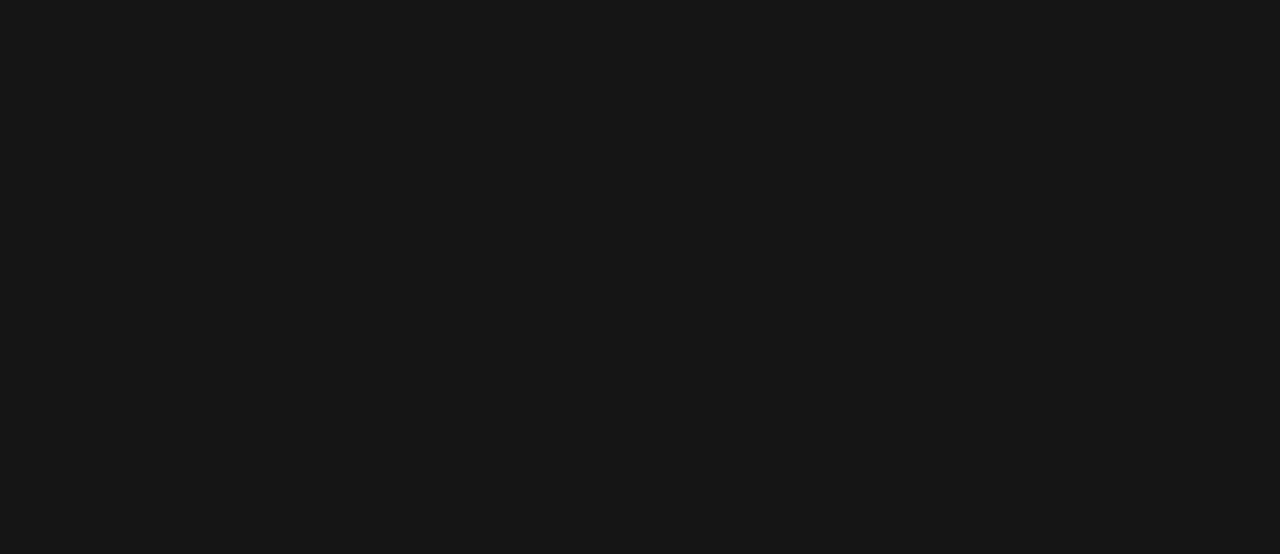
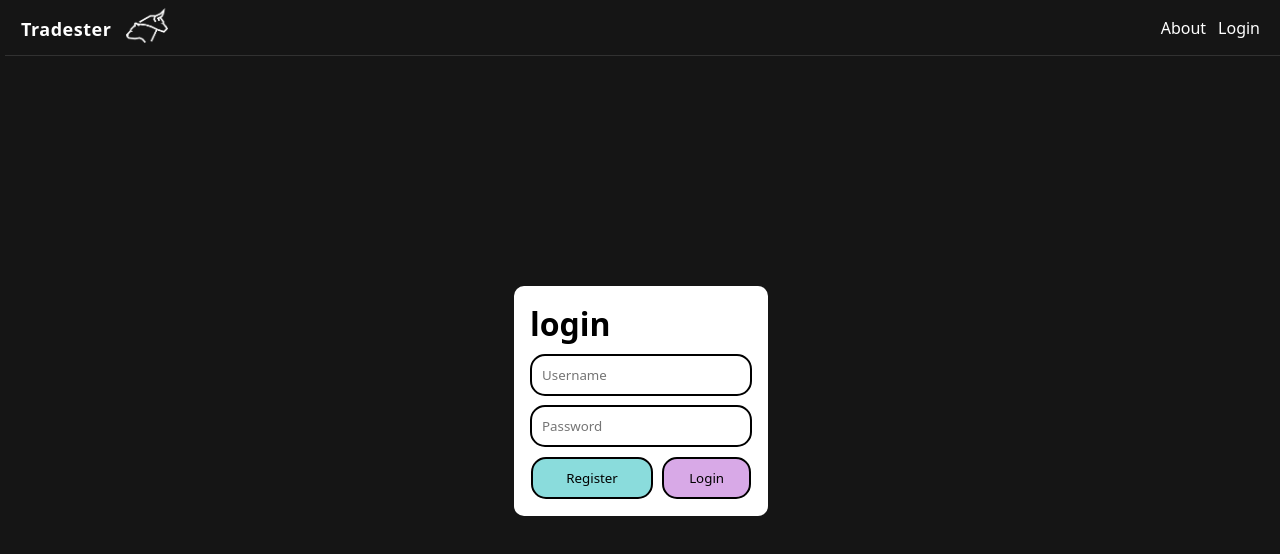
Before and after one commit to Capstone-Projects-2023-Spring/project-algorithmic-trading, a React (Create React App) app in the folder webapp/: page /login in a window 1280 px wide. Before the commit this address had no page. Shown: the top 554 px of the page. Built offline with nearby package versions, Linux system fonts and the light colour scheme.

Commit message:
added login component

```diff
--- a/webapp/package.json
+++ b/webapp/package.json
@@ -11,7 +11,8 @@
     "react-ga": "^3.3.1",
     "react-router-dom": "^6.8.1",
     "antd": "^5.2.2",
-    "react-chartjs-2": "^5.2.0"
+    "react-chartjs-2": "^5.2.0",
+    "styled-components": "5.3.6"
   },
   "scripts": {
     "start": "react-scripts start",
--- a/webapp/src/App.js
+++ b/webapp/src/App.js
@@ -5,14 +5,17 @@
 import Blog from "./Blog";
 import Post from "./Post";
 import Chart from "./Chart.tsx";
+import Login from "./Login.tsx"
 import bull from "/Users/guthriealbertson/vscode/project-algorithmic-trading/webapp/src/bull.png";
 
 import "./app.css";
+import { Button, Checkbox, Form, Input, ConfigProvider } from "antd";
 
 
 
 export default function App() {
   return (
+    <div>
     <BrowserRouter>
       <Routes>
         <Route path="/" element={<Nav />}>
@@ -22,9 +25,20 @@
           </Route>
           <Route index element={<HomePage />}></Route>
           <Route path="dashboard" element={<Chart />}></Route>
+          <Route path="login" element={<Login />}></Route>
         </Route>
       </Routes>
     </BrowserRouter>
+
+    <ConfigProvider
+    theme={{
+      token: {
+        colorPrimary: '#00b96b',
+      },
+    }}
+  >
+  </ConfigProvider>
+  </div>
   );
 }
 
@@ -46,7 +60,7 @@
         </Link>
         <div className="links">
           <Link to="/about">About</Link>
-          <Link to="/blog">Login</Link>
+          <Link to="/login">Login</Link>
         </div>
       </div>
       <div>
--- /dev/null
+++ b/webapp/src/Login.tsx
@@ -0,0 +1,29 @@
+import React from "react";
+import { Outlet, useNavigate } from "react-router-dom";
+import { Button, Checkbox, Form, Input, ConfigProvider } from "antd";
+import "./login.css";
+
+const onFinish = (values: any) => {
+  console.log("Success:", values);
+};
+
+const onFinishFailed = (errorInfo: any) => {
+  console.log("Failed:", errorInfo);
+};
+
+const Login = () => {
+  const navigate = useNavigate();
+  return (
+    <form action="#" method="" className="form">
+      <h1>login</h1>
+      <input type="text" name="" placeholder="Username" />
+      <input type="password" name="" placeholder="Password" />
+      <div className="subreg">
+        <input type="submit" value="Register" className="register" />
+        <input type="submit" value="Login" className="login" />
+      </div>
+    </form>
+  );
+};
+
+export default Login;
--- /dev/null
+++ b/webapp/src/login.css
@@ -0,0 +1,45 @@
+.form {
+  padding: 15px;
+  position: absolute;
+  display: flex;
+  height: 200px;
+  flex-direction: column;
+  justify-content: space-between;
+  top: 50%;
+  left: 50%;
+  transform: translate(-50%, -50%);
+  background: white;
+  border-radius: 10px;
+}
+
+.form * {
+  color: black;
+  background: white;
+}
+
+.form input {
+  padding: 10px;
+  background-color: #ffffff;
+  border-radius: 15px;
+  border: 2px solid black;
+}
+
+.subreg {
+  display: flex;
+  flex-direction: row;
+  justify-content: space-between;
+}
+
+input.login {
+  width: 40%;
+  background-color: #d8a9e7;
+}
+
+input.register {
+  width: 55%;
+  background-color: #8adcdc;
+}
+
+*:focus {
+  outline: none;
+}
```
Also changed, not shown: 2 other files (tests, documents, lock files or other folders).
